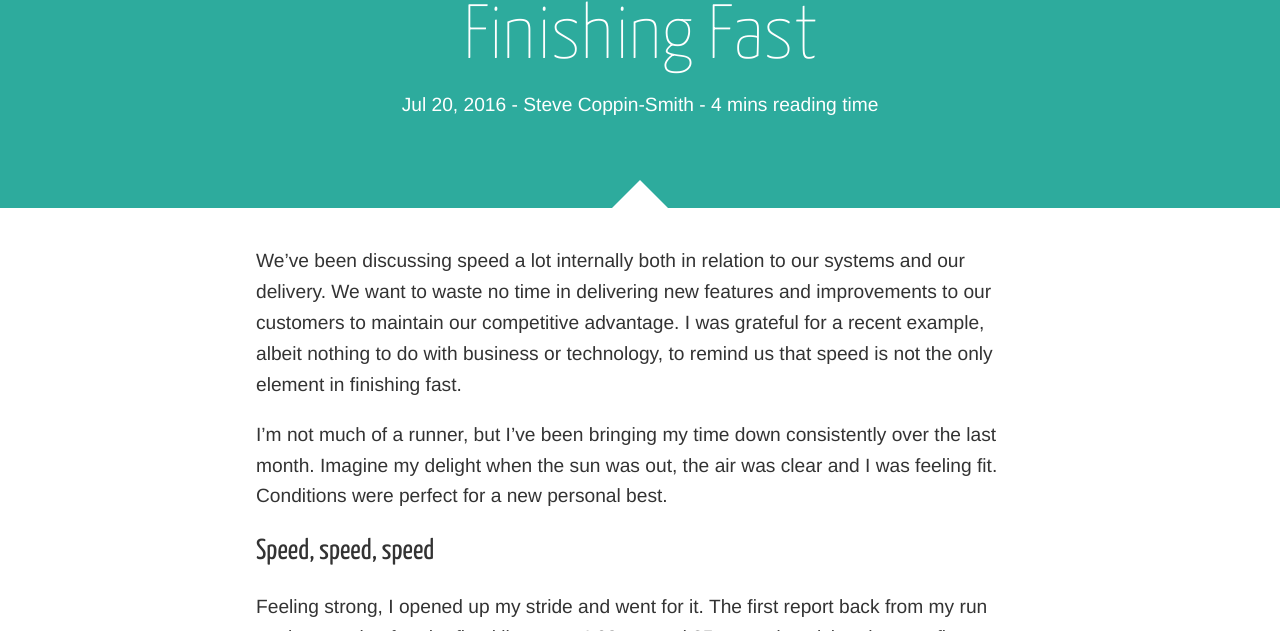
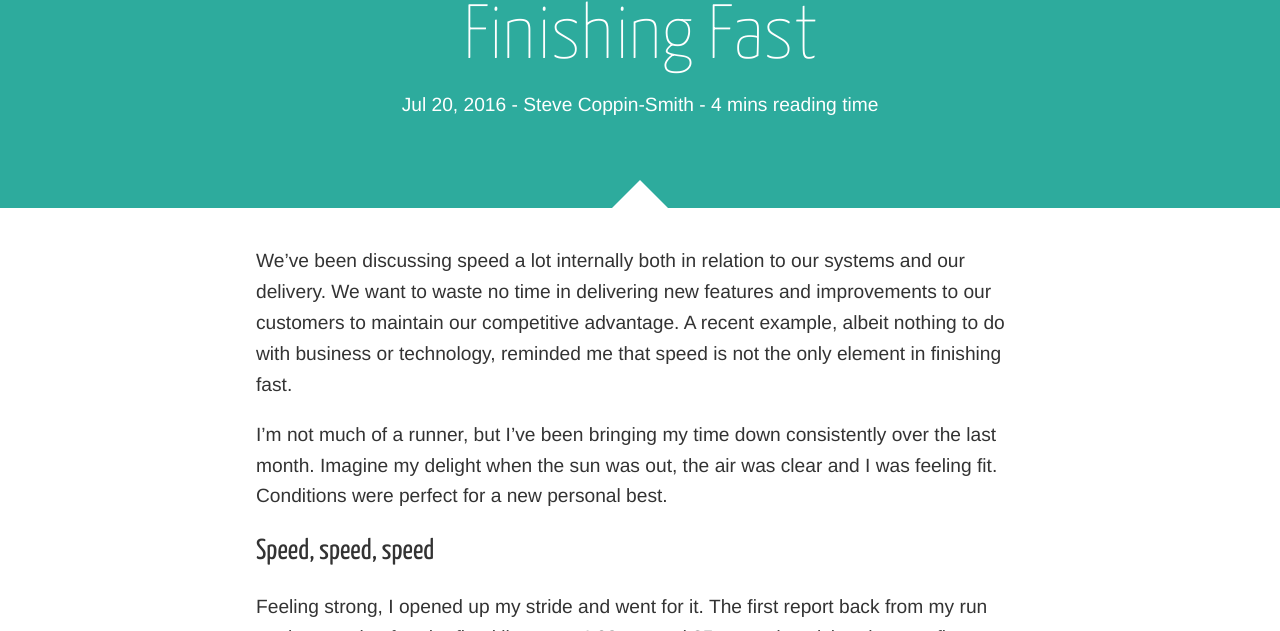
Before and after one commit to holidayextras/holidayextras.github.com, a Jekyll site: the page built from _posts/2016-07-20-finishing-fast.md, in a window 1280 px wide and 900 px high, cut to the strip 269-900 px from the top of the window. Built offline with Jekyll 4.4.1, drawn with Linux system fonts in a browser that asks for light colours; nearby versions of some CDN libraries; comment, search, counter and statistics services are not loaded; some of the changed text lies outside the part shown.

Commit message:
Minor changes to wording

```diff
--- a/_posts/2016-07-20-finishing-fast.md
+++ b/_posts/2016-07-20-finishing-fast.md
@@ -5,9 +5,9 @@ categories: Delivery
 author: steve_cs
 tags: Speed Pace Fast Finishing Projects
 comments: true
-excerpt: A recent example, albeit nothing to do with business or technology, to remind us that speed is not the only element in finishing fast.
+excerpt: A recent example, albeit nothing to do with business or technology, to reminded me that speed is not the only element in finishing fast.
 ---
-We’ve been discussing speed a lot internally both in relation to our systems and our delivery. We want to waste no time in delivering new features and improvements to our customers to maintain our competitive advantage. I was grateful for a recent example, albeit nothing to do with business or technology, to remind us that speed is not the only element in finishing fast.
+We’ve been discussing speed a lot internally both in relation to our systems and our delivery. We want to waste no time in delivering new features and improvements to our customers to maintain our competitive advantage. A recent example, albeit nothing to do with business or technology, reminded me that speed is not the only element in finishing fast.
 
 I’m not much of a runner, but I’ve been bringing my time down consistently over the last month. Imagine my delight when the sun was out, the air was clear and I was feeling fit. Conditions were perfect for a new personal best.
 
@@ -35,7 +35,7 @@ Now, don’t get me wrong, speed is an important part of pace, but with the adde
 
 Agile working methodologies, particularly Scrum, are great at measuring pace. Learn from previous projects to set your starting pace and regularly monitor your velocity and levels of technical debt. From that point, you can test increasing your speed without incurring an equivalent cost.
 
-Note also that more people doesn't equate to speed. It's akin to adding another pair of legs to a runner and asking them to figure out how to use them halfway through a race.
+(Note also that more people doesn't equate to speed. It's akin to adding another pair of legs to a runner and asking them to figure out how to use them halfway through a race.)
 
 If you got this far, let me reward you with one more analogy and consider the speed of your competitors, which is of course a main driver in business:
 
```
Also changed, not shown: other parts of _posts/2016-07-20-finishing-fast.md (+1 -1 lines).
